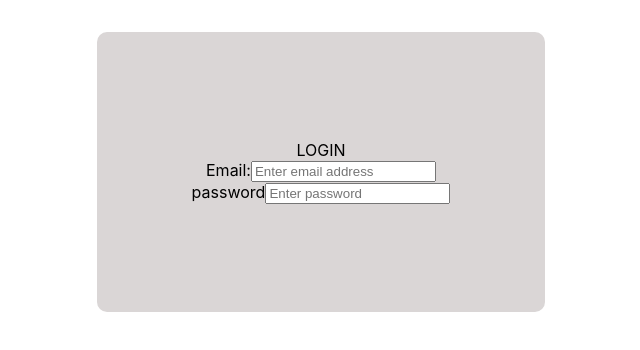
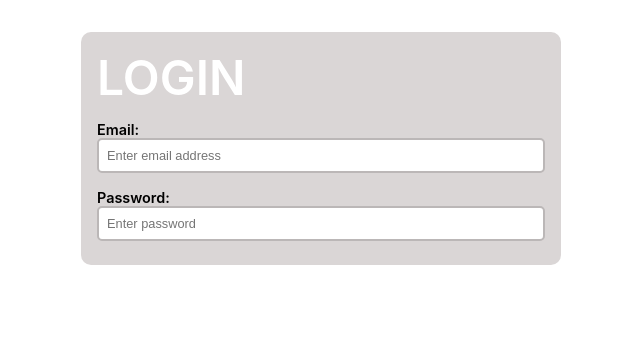
Before and after one commit to Pho-ever/Password-input-field, a React (Create React App) app: page / in a window 1280 px wide. Shown: the top 350 px of the page, without its empty margins (319-959 px from the left). Built offline with nearby package versions, Linux system fonts and the light colour scheme.

Commit message:
chore: added a little css

```diff
--- a/src/App.css
+++ b/src/App.css
@@ -3,17 +3,56 @@ body {
   padding: 0;
   overflow-y: scroll;
   overflow-x: hidden;
+}
 
+h1,
+h2,
+h3,
+h4,
+h5,
+h6,
+ul,
+li,
+p,
+div {
+  margin: 0;
+  padding: 0;
 }
 
 .form {
   margin: 2rem auto;
   display: flex;
   flex-direction: column;
-  justify-content: center;
-  align-items: center;
   background-color: rgb(218, 214, 214);
-  width: 35vw;
-  height: 35vh;
+  width: 35%;
+  height: auto;
   border-radius: 10px;
+  padding: 1rem;
 }
+
+.heading {
+  font-size: 3rem;
+  color: #fff;
+  font-weight: 600;
+  padding-bottom: .4rem;
+
+}
+
+.email,
+.password {
+  display: grid;
+  margin: .5rem 0;
+}
+
+label {
+  font-size: .9rem;
+  font-weight: 600;
+}
+
+input {
+  padding: .5rem;
+  border: 2px solid rgb(187, 183, 183);
+  border-radius: 5px;
+  width: auto;
+  font-size: .8rem;
+}
--- a/src/App.js
+++ b/src/App.js
@@ -7,19 +7,18 @@ function App() {
     <>
       <form className="form">
         <div className="heading">LOGIN</div>
-        <div>
+        <div className="email">
           <label>
             Email:
           </label>
           <input type='email' placeholder='Enter email address' />
         </div>
-        <div>
+        <div className="password">
           <label>
-            password
+            Password:
           </label>
           <input type='password' placeholder='Enter password' />
         </div>
-
       </form>
     </>
   );
```
